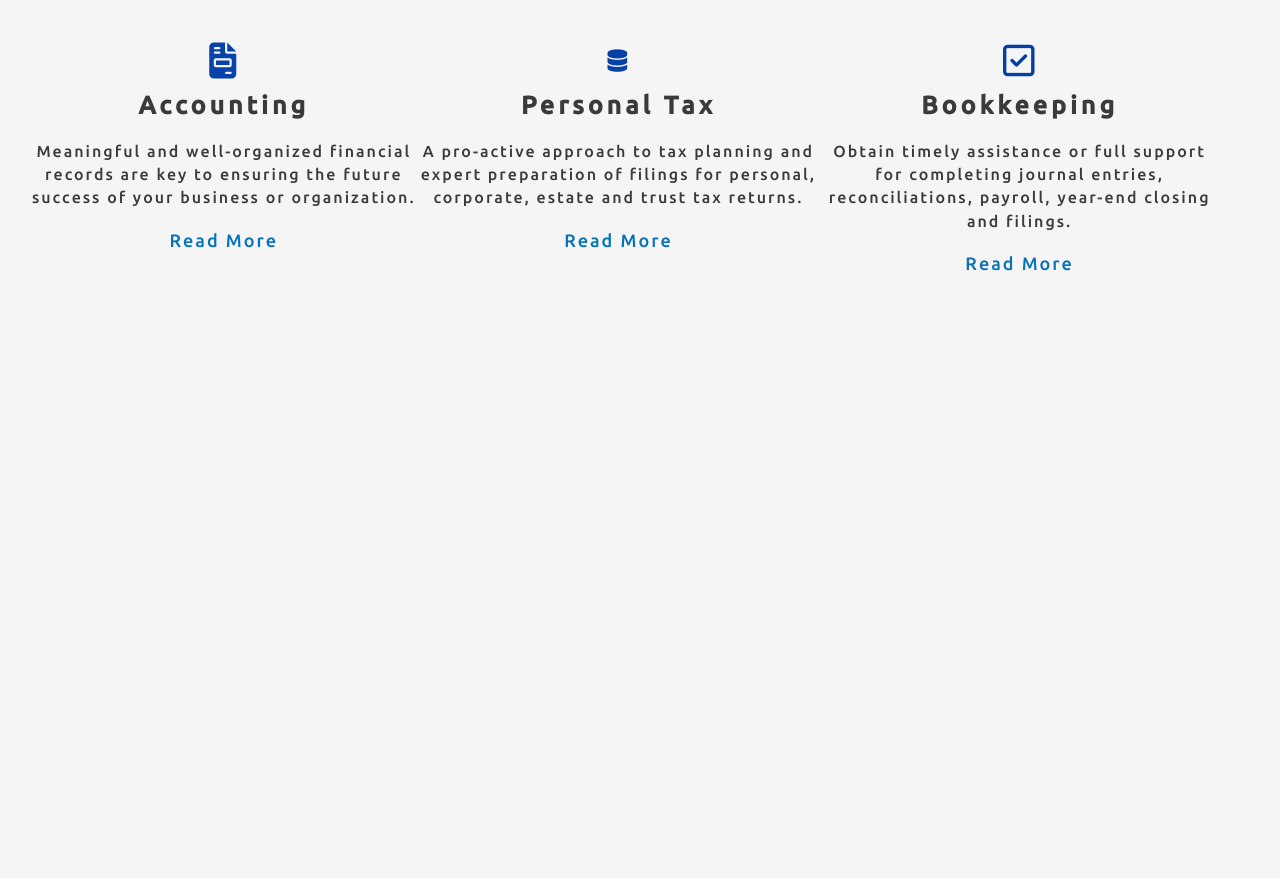
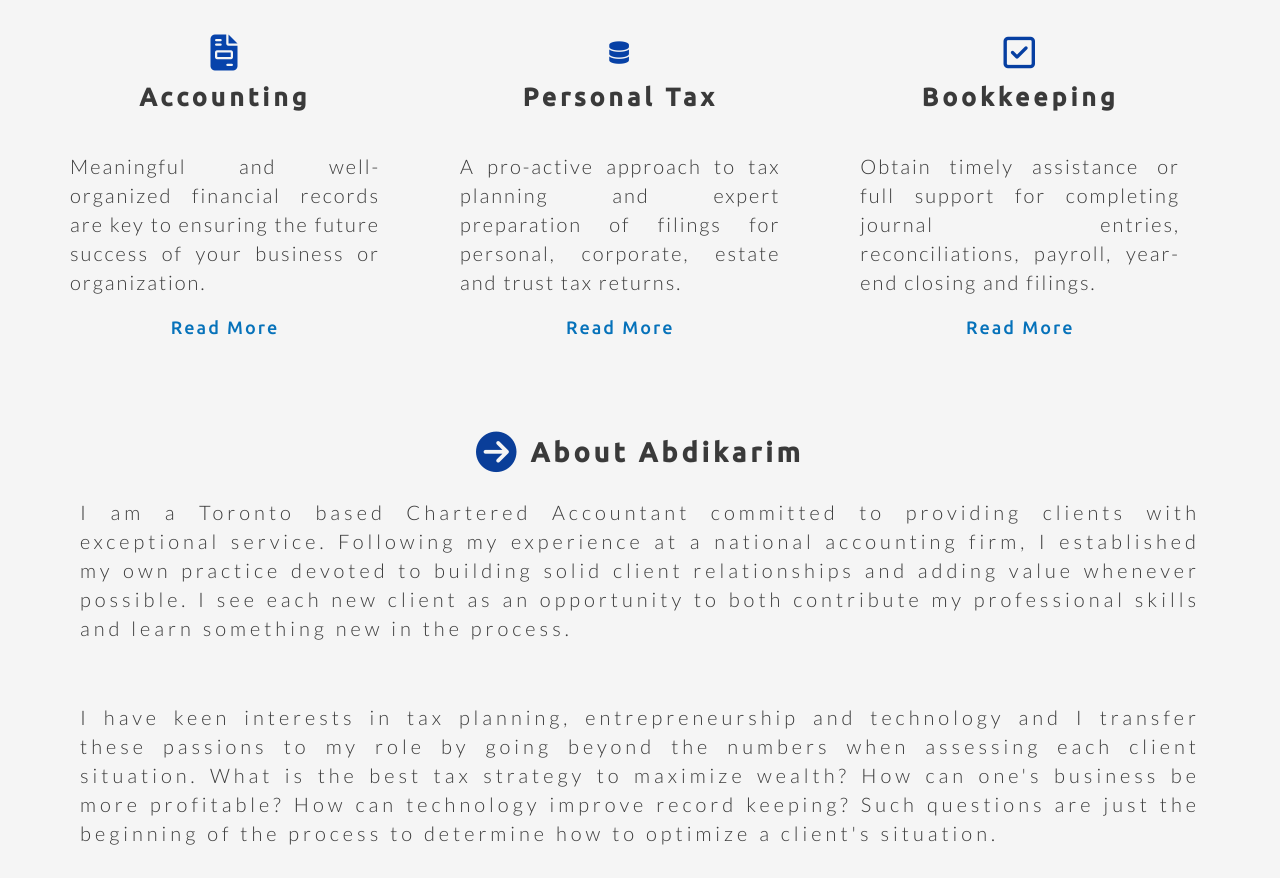
Before and after one commit to Ibrahim-Y-Adam/project-one, a plain HTML site: page index.html in a window 1280 px wide. Shown: the part 860-1738 px from the top of the page. Before the commit the page ends 1297 px from the top, so only its background shows below. Drawn offline with Linux system fonts and the light colour scheme.

Commit message:
Add about section and style it

```diff
--- a/assets/css/style.css
+++ b/assets/css/style.css
@@ -130,7 +130,7 @@ nav ul li a:hover::after {
 .services-header {
     color: #3a3a3a;
     font-family: Ubuntu, sans-serif;
-    font-size: 25px;
+    font-size: 20px;
     text-align: center;
     padding-top: 50px;
     letter-spacing: 4px;
@@ -162,10 +162,11 @@ nav ul li a:hover::after {
 
 .service-container p {
     color: #3a3a3a;
-    font-family: Ubuntu, sans-serif;
-    font-size: 16px;
+    font-family: Lato, sans-serif;
+    font-size: 20px;
     line-height: 1.45;
-    padding-bottom: 20px;
+    padding: 20px 40px;
+    text-align: justify;
 }
 
 .service-container a {
@@ -181,3 +182,31 @@ nav ul li a:hover::after {
 .service-container span a:hover {
     border-bottom: 1px solid #0672ba;
 }
+
+/* .aSeparator {
+    border-bottom: 4px solid #abb8c3;
+    width: 95%;
+    height: 4px;
+    margin-left: auto;
+    margin-right: auto;
+} */
+
+/* about Abdikarim */
+
+.about-me {
+    color: #3a3a3a;
+    font-family: Ubuntu, sans-serif;
+    font-size: 18px;
+    font-weight: 300;
+    text-align: center;
+    letter-spacing: 4px;
+}
+
+.about-me p {
+    color: #3a3a3a;
+    font-family: Lato, sans-serif;
+    font-size: 20px;
+    line-height: 1.45;
+    padding: 30px 80px;
+    text-align: justify;
+}
--- a/index.html
+++ b/index.html
@@ -31,7 +31,7 @@
     </header>
 
     <Main>
-        <section>
+        <section id="header">
             <div id="hero-image">
                 <div class="header-text">
                     <h1>Accounting, Tax & Advisory Services</h1>
@@ -86,6 +86,22 @@
 
             </div>
         </section>
+
+        <section id="about">
+            <div class="about-me">
+                <h2><i class="fa-solid fa-circle-arrow-right fa-xl" style="color: #0a3e99;"></i> About Abdikarim</h2>
+                <p>
+                    I am a Toronto based Chartered Accountant committed to providing clients with exceptional service. Following my experience at a national accounting firm, I established my own practice devoted to building solid client relationships and adding value whenever possible. I see each new client as an opportunity to both contribute my professional skills and learn something new in the process.
+                </p>
+                <p>
+                    I have keen interests in tax planning, entrepreneurship and technology and I transfer these passions to my role by going beyond the numbers when assessing each client situation. What is the best tax strategy to maximize wealth? How can one's business be more profitable? How can technology improve record keeping? Such questions are just the beginning of the process to determine how to optimize a client's situation.
+                </p>
+            </div>
+
+
+
+
+        </section>
     </Main>
 
 </body>
```
